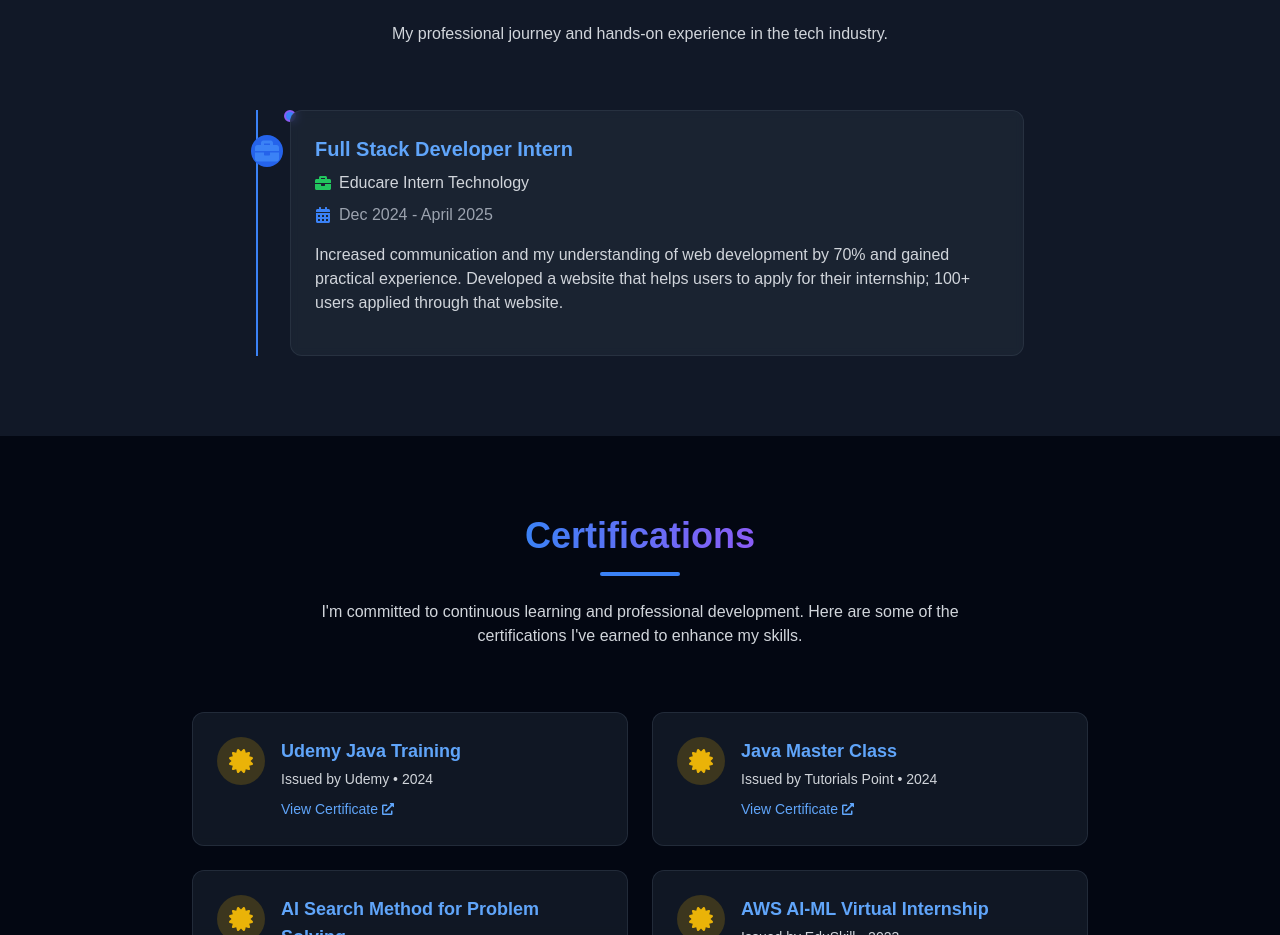
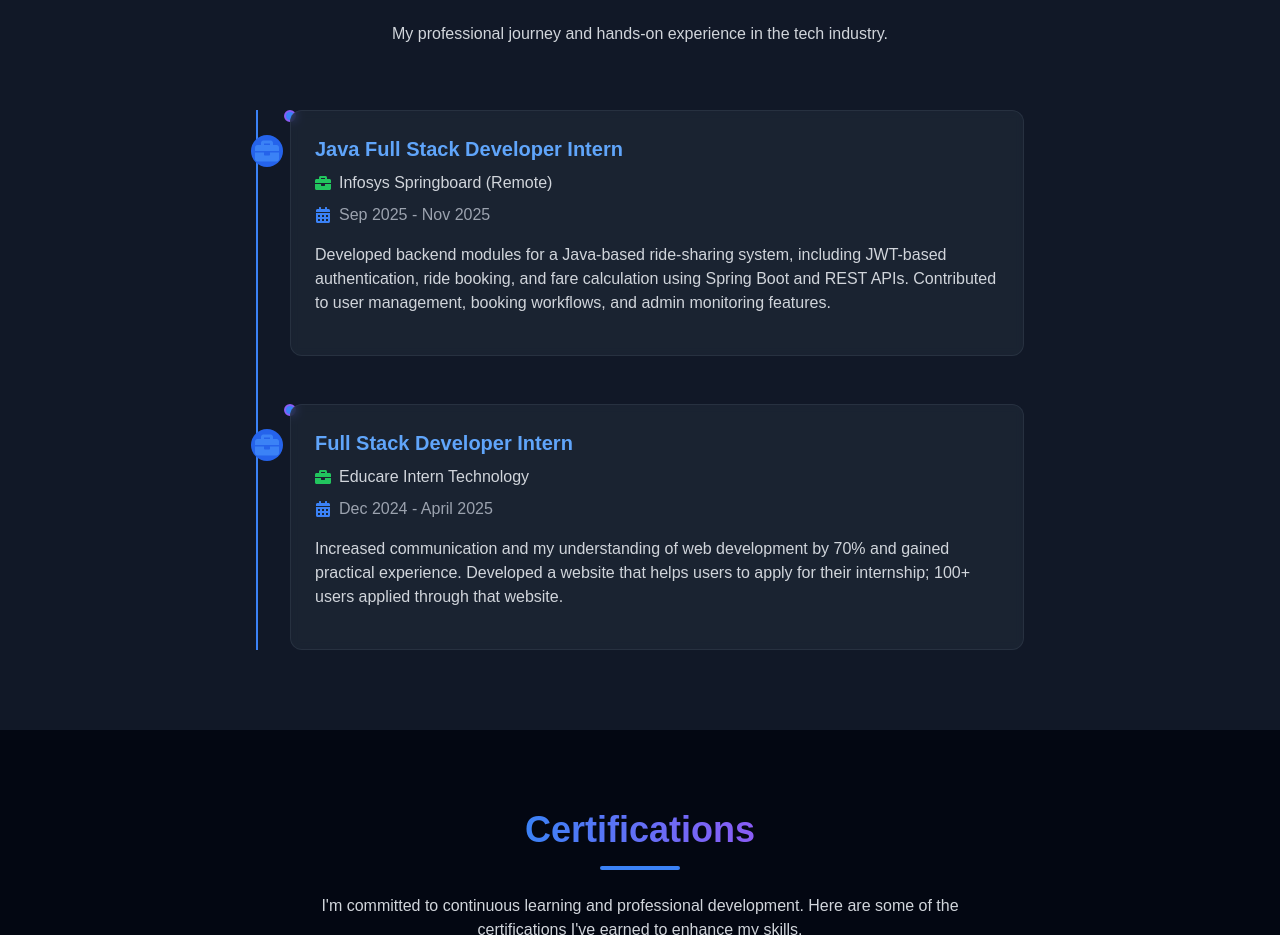
Before and after one commit to Debmalya06/Debmalya_Pan_Self-Portfolio, a React (Vite) app: page / in a window 1280 px wide. Shown: the part 4660-5595 px from the top of the page. Built offline with nearby package versions, Linux system fonts and the light colour scheme.

Commit message:
add new internship

```diff
--- a/src/components/Experience.jsx
+++ b/src/components/Experience.jsx
@@ -2,6 +2,14 @@ import { FaBriefcase, FaCalendarAlt, FaCertificate } from "react-icons/fa"
 
 const Experience = () => {
   const experienceData = [
+    {
+      position: "Java Full Stack Developer Intern",
+      company: "Infosys Springboard (Remote)",
+      period: "Sep 2025 - Nov 2025",
+      description:
+        "Developed backend modules for a Java-based ride-sharing system, including JWT-based authentication, ride booking, and fare calculation using Spring Boot and REST APIs. Contributed to user management, booking workflows, and admin monitoring features.",
+      icon: <FaBriefcase size={24} className="text-blue-500" />,
+    },
     {
       position: "Full Stack Developer Intern",
       company: "Educare Intern Technology",
```
